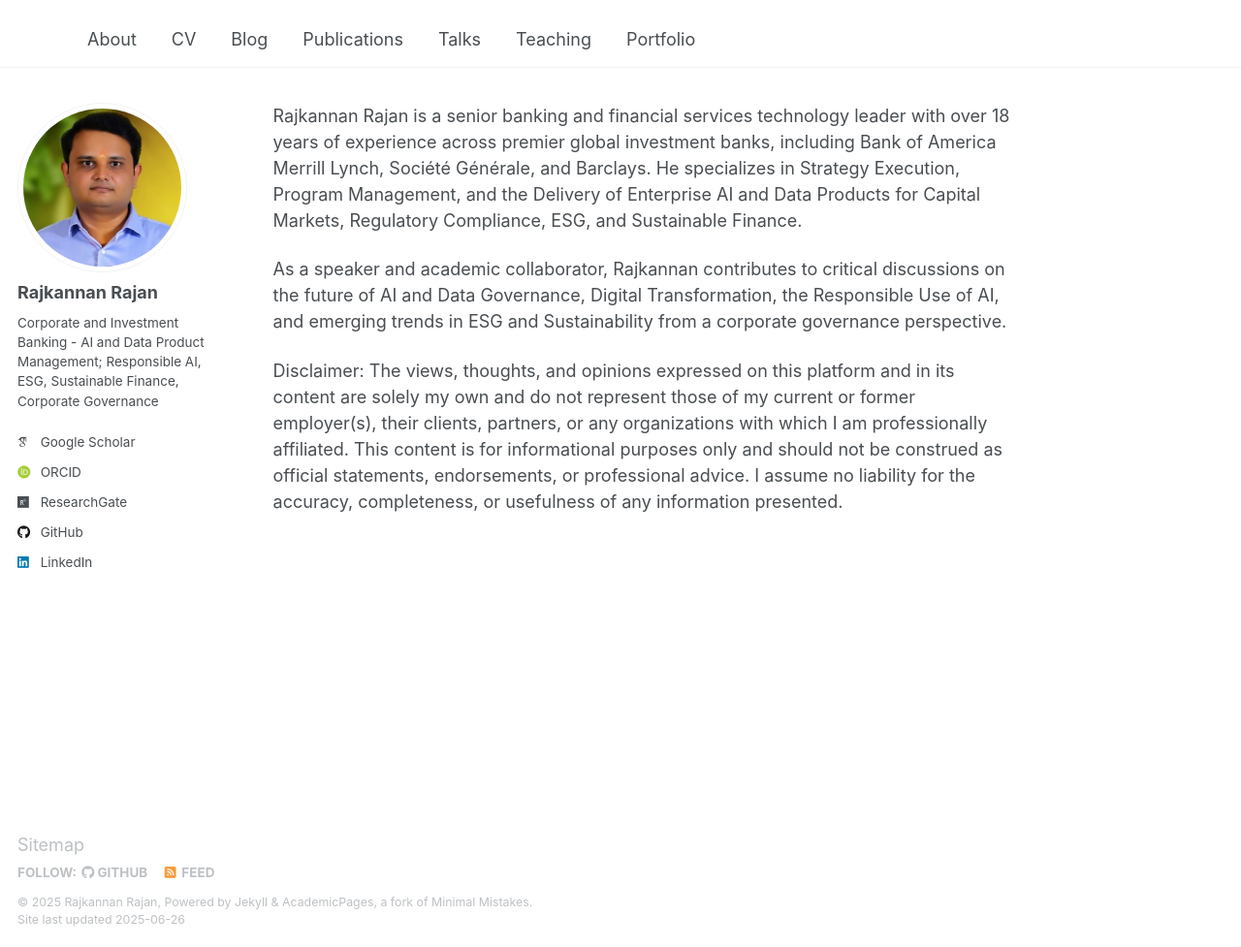
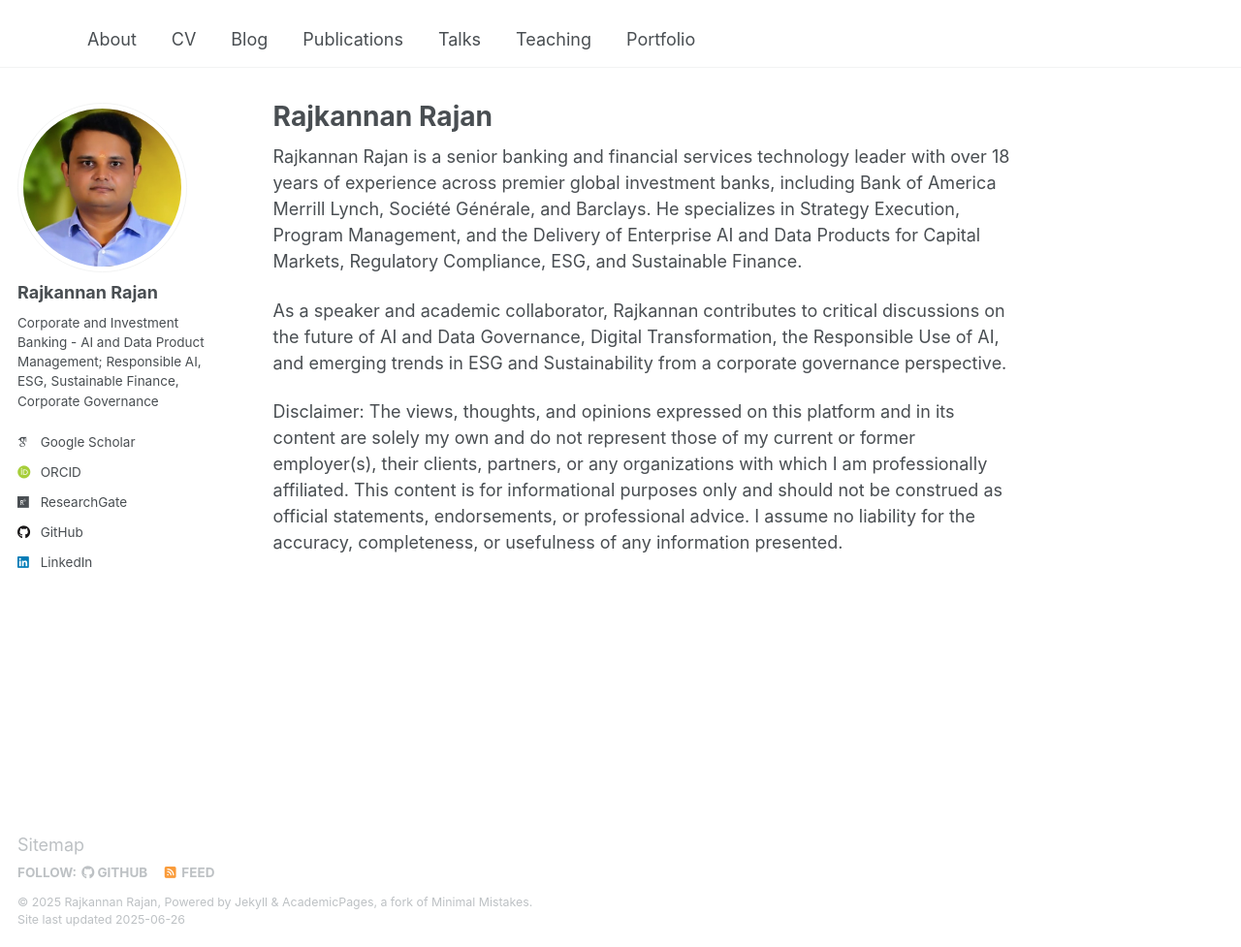
Before and after one commit to rajkannanrajan/rajkannanrajan.github.io, a Jekyll site: the page built from _pages/about.md, in a window 1280 px wide and 977 px high. Shown: the whole window at 97% size. Built offline with Jekyll 4.4.1, drawn with Linux system fonts in a browser that asks for light colours; some web fonts are replaced; our own code applies the rules of GitHub Pages for plain Markdown files.

Commit message:
Update about.md

```diff
--- a/_pages/about.md
+++ b/_pages/about.md
@@ -1,9 +1,17 @@
+---
+permalink: /
+title: "Rajkannan Rajan"
+author_profile: true
+redirect_from:
+  - /about/
+  - /about.html
+---
+
 Rajkannan Rajan is a senior banking and financial services technology leader with over 18 years of experience across premier global investment banks, including Bank of America Merrill Lynch, Société Générale, and Barclays. He specializes in Strategy Execution, Program Management, and the Delivery of Enterprise AI and Data Products for Capital Markets, Regulatory Compliance, ESG, and Sustainable Finance.
 
 As a speaker and academic collaborator, Rajkannan contributes to critical discussions on the future of AI and Data Governance, Digital Transformation, the Responsible Use of AI, and emerging trends in ESG and Sustainability from a corporate governance perspective.
 
 
 
-
 Disclaimer:
 The views, thoughts, and opinions expressed on this platform and in its content are solely my own and do not represent those of my current or former employer(s), their clients, partners, or any organizations with which I am professionally affiliated. This content is for informational purposes only and should not be construed as official statements, endorsements, or professional advice. I assume no liability for the accuracy, completeness, or usefulness of any information presented.
```
